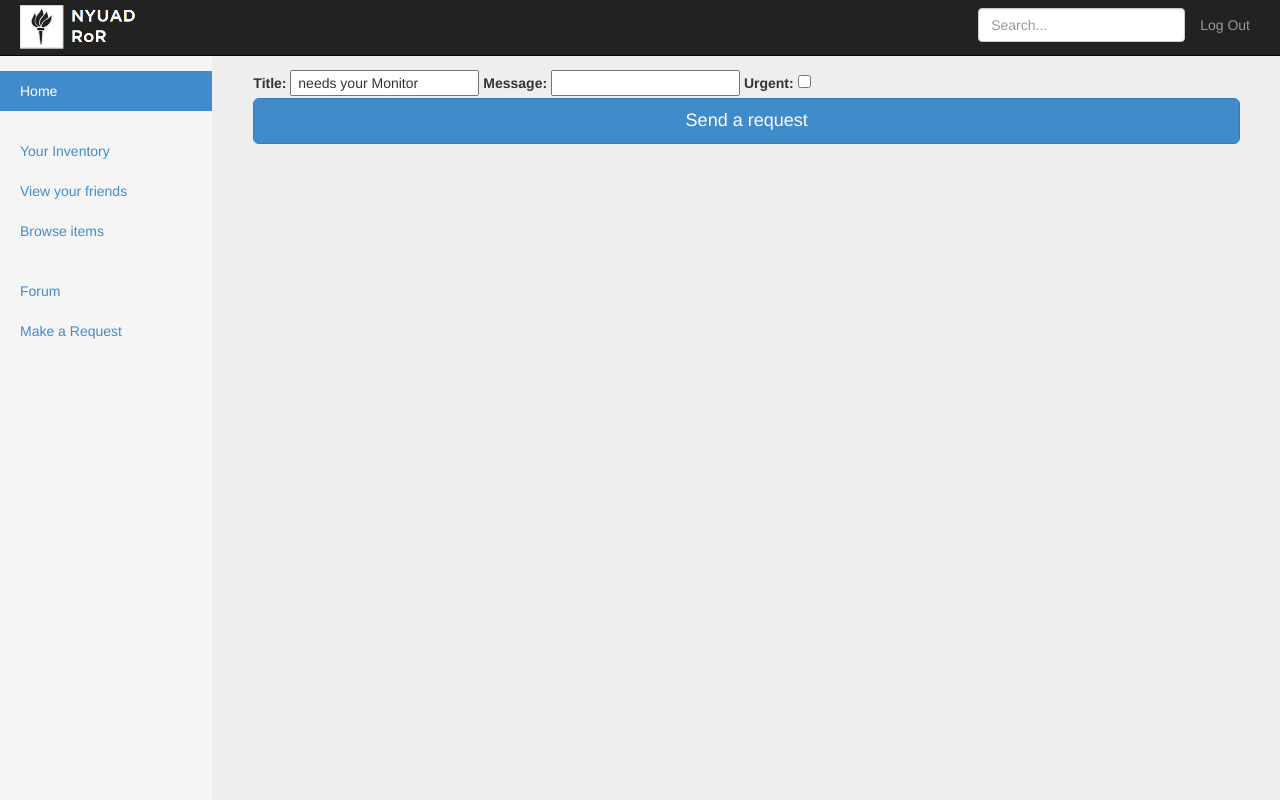
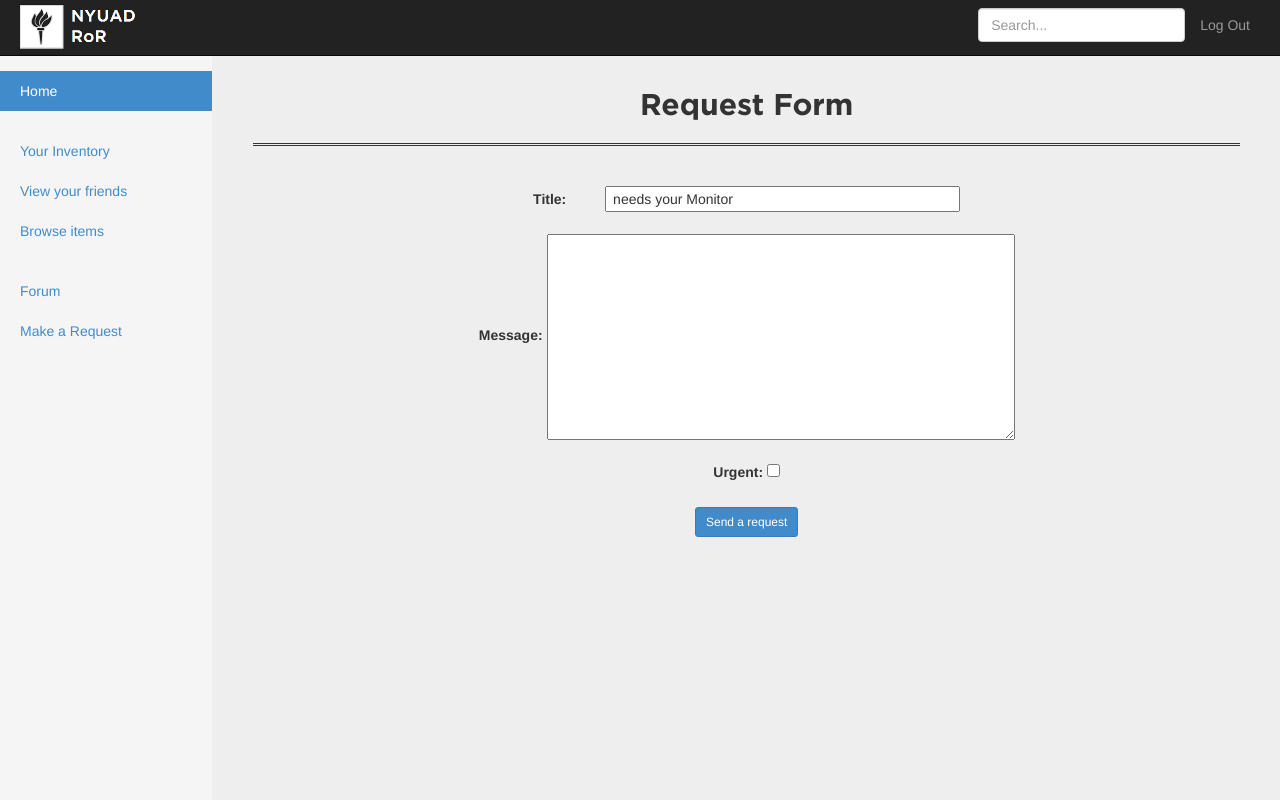
Before and after one commit to Nishant-MC/SE-Final-Project, a Django app: template ROR/static/templates/requestform.html in a window 1280 px wide. Run offline with Django 3.2, Linux system fonts and the light colour scheme; the template is opened without the code that fills it: values that come from a table or form of the project are taken from there, others are empty; data comes from the database, SQL or seed files in the repository; both versions use the stored data as it was after the commit; parts of the project's set-up code (start-up, migrations or seed data) failed here and were passed over; some libraries are stand-ins or nearby versions.

Commit message:
More styling and deny fix

```diff
--- a/ROR/src/notification/models.py
+++ b/ROR/src/notification/models.py
@@ -6,7 +6,7 @@ from inventory.models import Item
 # Create your models here.
 
 class Notification(models.Model):
-    item = models.ForeignKey(Item, related_name = 'item')
+    item = models.ForeignKey(Item, related_name = 'item', null=True)
     title = models.CharField(max_length=256)
     message = models.TextField()
     viewed = models.BooleanField(default=False)
--- a/ROR/src/notification/views.py
+++ b/ROR/src/notification/views.py
@@ -91,7 +91,7 @@ def deny(request, receiver='', notification_id=''):
     name = User.objects.get(username = receiver)
     title = 'Deny from %s'%str(request.user)
     message="Sorry! It's not available at the moment!"
-    Notification.objects.create(receiver=name, title=title, message=message, sender=request.user, m_type = 'response')
+    Notification.objects.create(item=None, receiver=name, title=title, message=message, sender=request.user.first_name, m_type = 'response')
     args['name'] = name
     args['user_name'] = receiver
 
--- a/ROR/static/templates/additem.html
+++ b/ROR/static/templates/additem.html
@@ -5,7 +5,10 @@
 
 {% block content %}
 
-    <h2>Add Item</h2>
+    <h2><p class="Gotham-Bold">Add Item</p></h2>
+        <hr class="glyph"><br>
+
+
     <form action="/inventory/additem/" method="post" enctype="multipart/form-data"> {% csrf_token %}
 
         {{form.as_p}}
--- a/ROR/static/templates/inventory.html
+++ b/ROR/static/templates/inventory.html
@@ -24,6 +24,7 @@
 {% block content %}
 
         <h2><p class="Gotham-Bold">{{user.first_name}}'s inventory!</p></h2>
+        <hr class="glyph"><br>
         {% if user_name == loggedin_user %}
         <p><a href="{% url 'additem' %}">Add new item</a></p>
         {% endif %}
--- a/ROR/static/templates/requestform.html
+++ b/ROR/static/templates/requestform.html
@@ -1,23 +1,31 @@
 {% extends "base.html" %}
 
 {% block content %}
-
-    <div>
-        <form action="/notification/request_send/{{item.owner}}/{{item.id}}/", method="post"> {% csrf_token %}
+<center>
+    <h2><p class="Gotham-Bold">Request Form</p></h2>
+        <hr class="glyph"><br>
+    <div style="position: relative; ">
+        <form action="/notification/request_send/{{item.owner}}/{{item.id}}/", method="post" > {% csrf_token %}
             <label>Title:</label>
-            <input type="text" name="title" value="{{borrower.first_name}} needs your {{item.item_name}}">
-            <label>Message:</label>
-            <input type="text" name="message" >
+            &nbsp;&nbsp;&nbsp;&nbsp;&nbsp;&nbsp;&nbsp;&nbsp;&nbsp;<input style="width: 355px" type="text" name="title" value="{{borrower.first_name}} needs your {{item.item_name}}">
+            <br>
+            <br>
+            <label style="vertical-align: middle">Message:</label>
+            <textarea rows="10" cols="55" name="message" style="vertical-align: middle" > </textarea>
+            <br>
+            <br>
             <label>Urgent:</label>
             <input type="checkbox" name="urgent" value=False>
-            <button class="btn btn-lg btn-primary btn-block" type="submit" value="request">Send a request</button>
+            <br>
+            <br>
+            <button class="btn btn-sm btn-primary" type="submit" value="request">Send a request</button>
 
         </form>
 
 
     </div>
 
-
+</center>
 
 
 {% endblock %}
```
Also changed, not shown: ROR/src/db.sqlite3, ROR/static/media/uploaded_files/1400109975_99_keyboard.jpg (added), ROR/static/media/uploaded_files/1400109987_44_photo 4.JPG (added), 2 other files.
